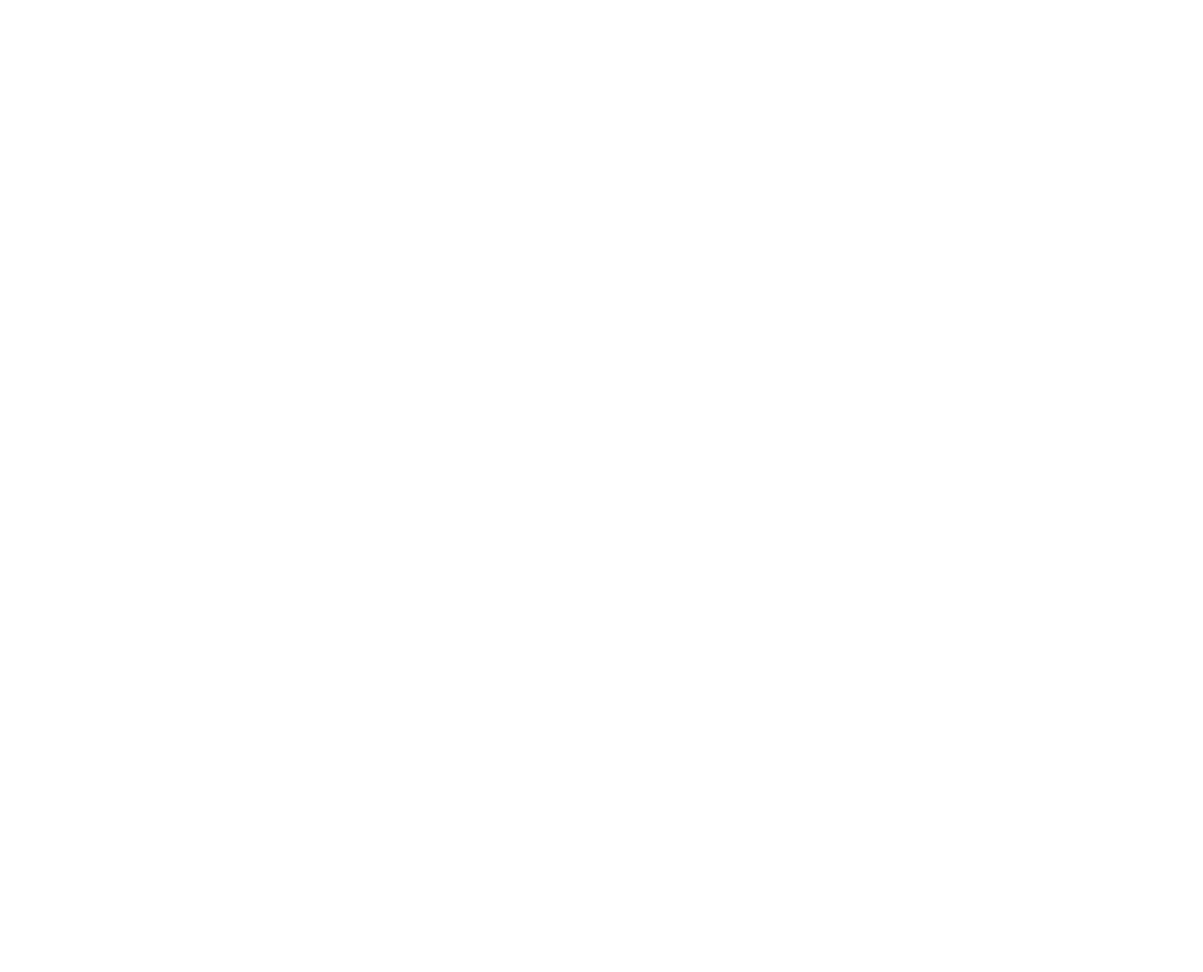
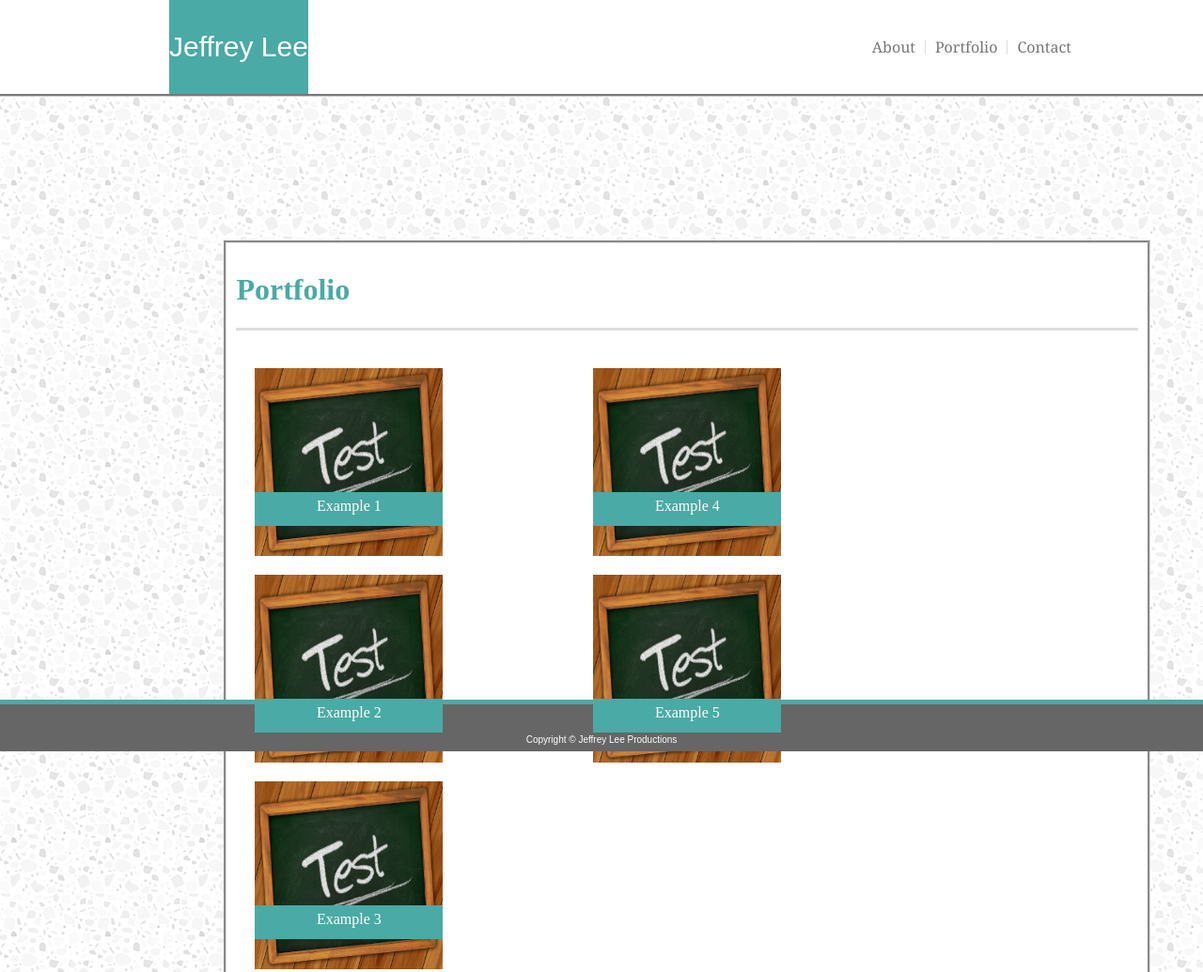
Before and after one commit to jeffreylee87/Basic-Portfolio, a plain HTML site: page portfolio.html in a window 1280 px wide. Shown: the top 1035 px of the page at 94% size. Before the commit the page ends 800 px from the top, so only its background shows below. Drawn offline with Linux system fonts and the light colour scheme.

Commit message:
final commit

```diff
--- a/assets/css/style.css
+++ b/assets/css/style.css
@@ -82,10 +82,10 @@ h1 {
     border-top: medium solid #dddddd;
   }
 
-img {
+#profilePic {
+    margin-top: 20px;
     height: 200px;
     width: 200px;
-    margin-top: 20px;
 }
 
 .verticalLine {
@@ -102,9 +102,105 @@ li a, .verticalLine {
 
 img {
     float: left;
-    padding: 10px;
 }
 
 span {
     overflow:hidden;
 }
+
+input[type=text], select, textarea {
+    width: 100%;
+    padding: 12px;
+    border: 1px solid #ccc;
+    border-radius: 4px;
+    box-sizing: border-box;
+    margin-top: 6px;
+    margin-bottom: 16px;
+    resize: vertical;
+}
+
+input[type=submit] {
+    background-color: #4aaaa5;
+    color: white;
+    padding: 12px 20px;
+    border: none;
+    border-radius: 4px;
+    cursor: pointer;
+}
+
+input[type=submit]:hover {
+    background-color: #4aaaa5;
+}
+
+#contactBox {
+    width: 960px;
+    border-style: groove;
+    border-color: #dddddd;
+    height: 960px;
+    position: absolute;
+    margin-top: 20%;
+    margin-left: 18%;
+    margin-bottom: 20%;
+    background-color: #ffffff;
+    padding: 10px;
+}
+
+form {
+    margin-top: 10px;
+}
+
+#portfolioBox {
+    width: 960px;
+    border-style: groove;
+    border-color: #dddddd;
+    height: 960px;
+    margin-top: 20%;
+    margin-left: 18%;
+    margin-bottom: 20%;
+    background-color: #ffffff;
+    padding: 10px;
+}
+
+.imgContainer {
+    max-width: 75%;
+    margin-top: 20px;
+    height: 720px;
+    display: flex;
+    flex-wrap: wrap;
+    flex-direction: column;
+}
+
+
+
+.image-box {
+    position: relative;
+    width: 200px;
+    height: 200px;
+    margin: 10px;
+
+}
+
+.textBoxOne {
+    position: absolute;
+    background-color: #4aaaa5;
+    width: 100%;
+    height: 36px;
+    top: 66%;
+    left: 0;
+    right: 0;
+    bottom: 34%;
+    z-index: 10;
+    text-align: center;
+    vertical-align: middle;
+    line-height: 30px;
+    color: #ffffff;
+    margin: 10px;
+}
+
+.imagur {
+    position: absolute;
+    height: 200px;
+    width: 200px;
+    margin: 10px;
+
+}
--- a/contact.html
+++ b/contact.html
@@ -0,0 +1,39 @@
+<!DOCTYPE html>
+<html lang="en">
+<head>
+    <meta charset="UTF-8">
+    <meta name="viewport" content="width=device-width, initial-scale=1.0">
+    <meta http-equiv="X-UA-Compatible" content="ie=edge">
+    <link rel="stylesheet" href="assets/css/style.css" type="text/css">
+    <title>Contact Page</title>
+</head>
+<body background="assets/images/light-grey-terrazzo.png">
+    <nav>
+        <ol>
+            <li id="nameHeader">Jeffrey Lee</li>
+            <li><a href="#contact">Contact</a></li>
+                <div class="verticalLine"></div>
+            <li><a href="#portfolio">Portfolio</a></li>
+                <div class="verticalLine"></div>
+            <li><a href="#about">About</a></li>
+        </ol>
+    </nav>
+    <div id="contactBox">
+        <h1>Contact</h1>
+        <div class="horizontalLine"></div>
+            <form>
+              <label for="fname">Name</label>
+              <input type="text" id="fname" name="firstname" placeholder="Your name..">
+
+              <label for="lname">Email</label>
+              <input type="text" id="lname" name="lastname" placeholder="Email..">
+
+              <label for="subject">Message</label>
+              <textarea id="subject" name="subject" placeholder="Write something.." style="height:200px"></textarea>
+
+              <input type="submit" value="Submit">
+            </form>
+    </div>
+    <footer>Copyright &copy; Jeffrey Lee Productions</footer>
+</body>
+</html>
--- a/portfolio.html
+++ b/portfolio.html
@@ -0,0 +1,50 @@
+<!DOCTYPE html>
+<html lang="en">
+<head>
+    <meta charset="UTF-8">
+    <meta name="viewport" content="width=device-width, initial-scale=1.0">
+    <meta http-equiv="X-UA-Compatible" content="ie=edge">
+    <link rel="stylesheet" href="assets/css/style.css" type="text/css">
+    <link rel"stylesheet" href="assets/css/reset.css">
+    <title>Portfolio Page</title>
+</head>
+<body background="assets/images/light-grey-terrazzo.png">
+    <nav>
+        <ol>
+            <li id="nameHeader">Jeffrey Lee</li>
+            <li><a href="#contact">Contact</a></li>
+                <div class="verticalLine"></div>
+            <li><a href="#portfolio">Portfolio</a></li>
+                <div class="verticalLine"></div>
+            <li><a href="#about">About</a></li>
+        </ol>
+    </nav>
+    <div id="portfolioBox">
+        <h1>Portfolio</h1>
+        <div class="horizontalLine"></div>
+        <div class="imgContainer">
+            <div class="image-box">
+                <img class ="imagur" src="assets/images/board-361516_1280.jpg">
+                <div class="textBoxOne">Example 1</div>
+            </div>
+            <div class="image-box">
+                <img class="imagur" src="assets/images/board-361516_1280.jpg">
+                <div class="textBoxOne" id="floatleft">Example 2</div>
+            </div>
+            <div class="image-box">
+                <img class="imagur" src="assets/images/board-361516_1280.jpg">
+                <div class="textBoxOne" id="floatleft">Example 3</div>
+            </div>
+            <div class="image-box">
+                <img class="imagur" src="assets/images/board-361516_1280.jpg">
+                <div class="textBoxOne">Example 4</div>
+            </div>
+            <div class="image-box">
+                <img class="imagur" src="assets/images/board-361516_1280.jpg">
+                <div class="textBoxOne">Example 5</div>
+            </div>
+        </div>
+    </div>
+    <footer>Copyright &copy; Jeffrey Lee Productions</footer>
+</body>
+</html>
```
Also changed, not shown: assets/images/board-361516_1280.jpg (added), 3 other files.
